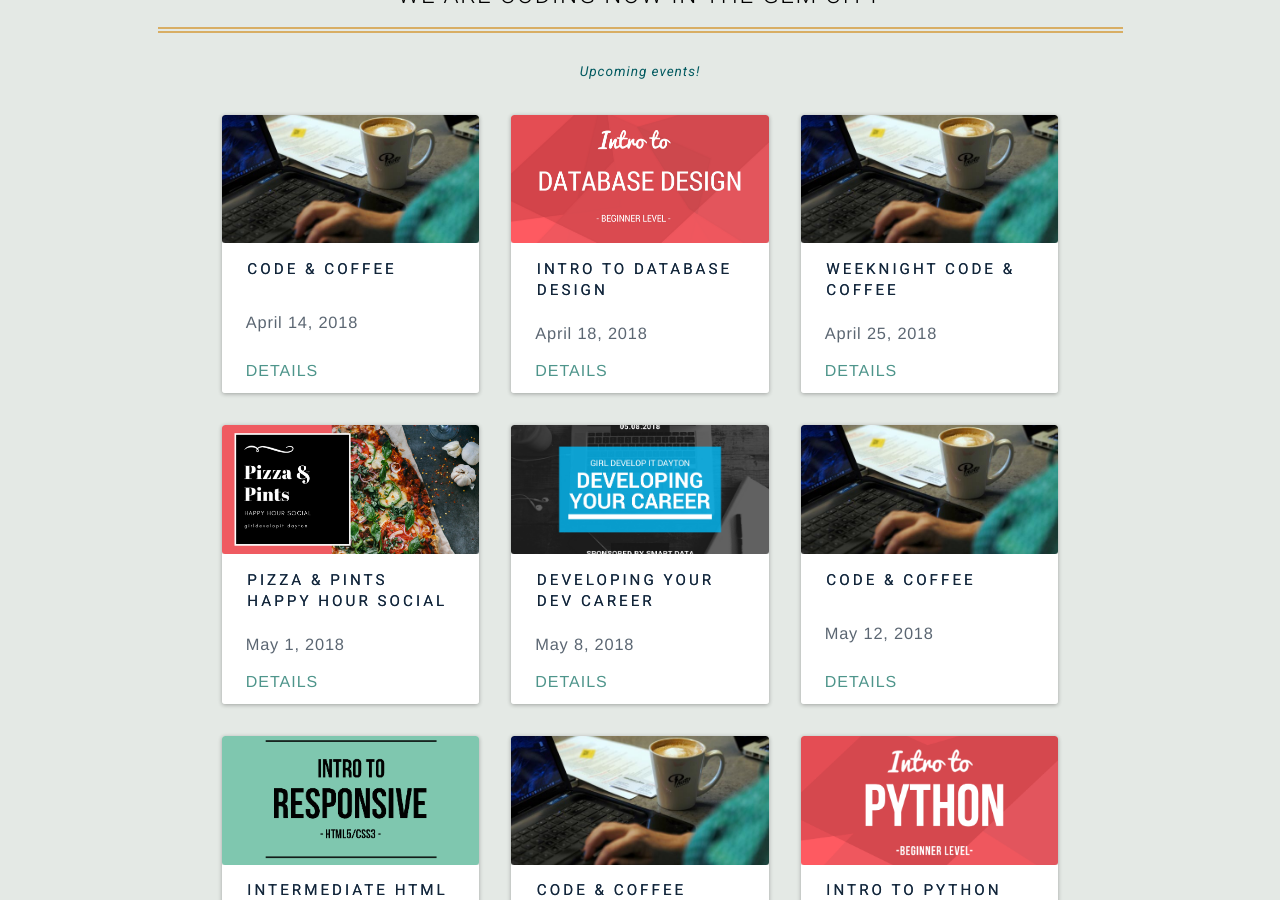
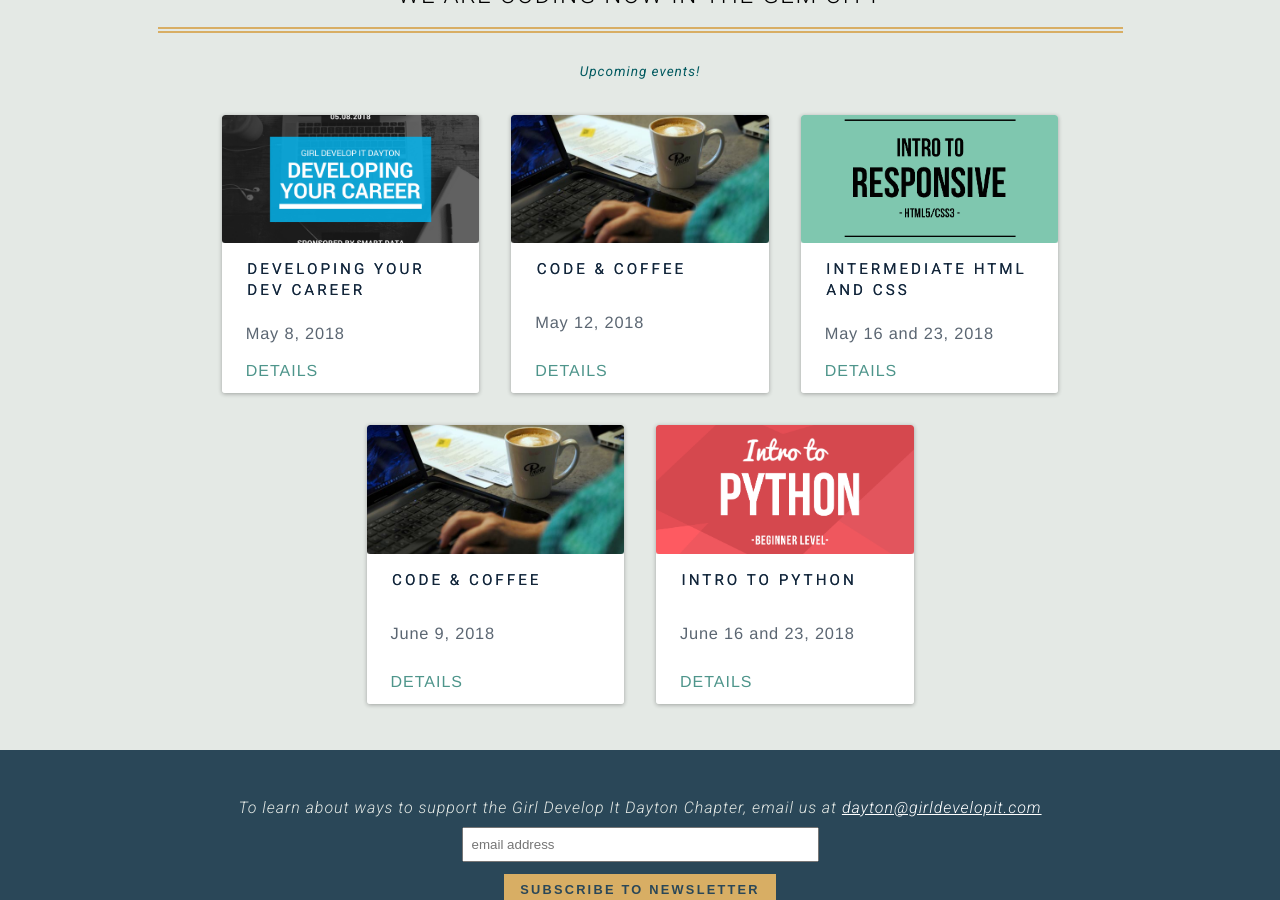
Before and after one commit to dytcodetogether/gdidayton, a Jekyll site: the page built from index.html, in a window 1280 px wide and 900 px high, scrolled down 960 px. Built offline with Jekyll 4.4.1, drawn with Linux system fonts in a browser that asks for light colours; nearby versions of some CDN libraries.

Commit message:
removed april events

```diff
--- a/_data/events.yml
+++ b/_data/events.yml
@@ -1,19 +1,3 @@
-- title: Code & Coffee
-  date: April 14, 2018
-  link: https://www.meetup.com/Girl-Develop-It-Dayton/events/bxcvdpyxgbsb/
-  image: /img/events/event_code-coffee.jpg
-- title: Intro to Database Design
-  date: April 18, 2018
-  link: https://www.meetup.com/Girl-Develop-It-Dayton/events/248908791/
-  image: img/events/event_database_design.png
-- title: Weeknight Code & Coffee
-  date: April 25, 2018
-  link: https://www.meetup.com/Girl-Develop-It-Dayton/events/248815246/
-  image: /img/events/event_code-coffee.jpg
-- title: Pizza & Pints Happy Hour Social
-  date: May 1, 2018
-  link: https://www.meetup.com/Girl-Develop-It-Dayton/events/249639616/
-  image: /img/events/pizza-pints.png
 - title: Developing Your Dev Career
   date: May 8, 2018
   link: https://www.meetup.com/Girl-Develop-It-Dayton/events/249432200/
```
